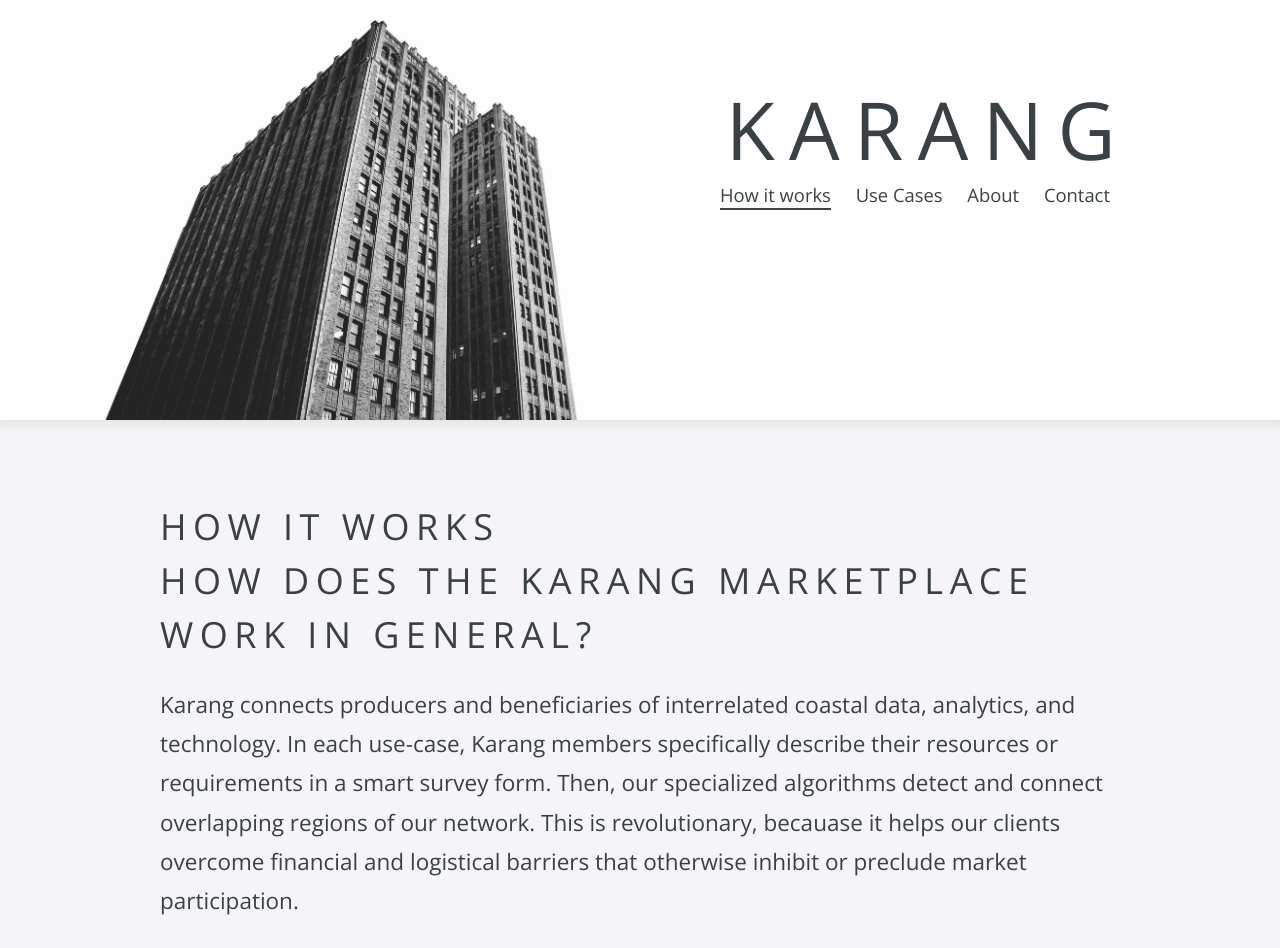
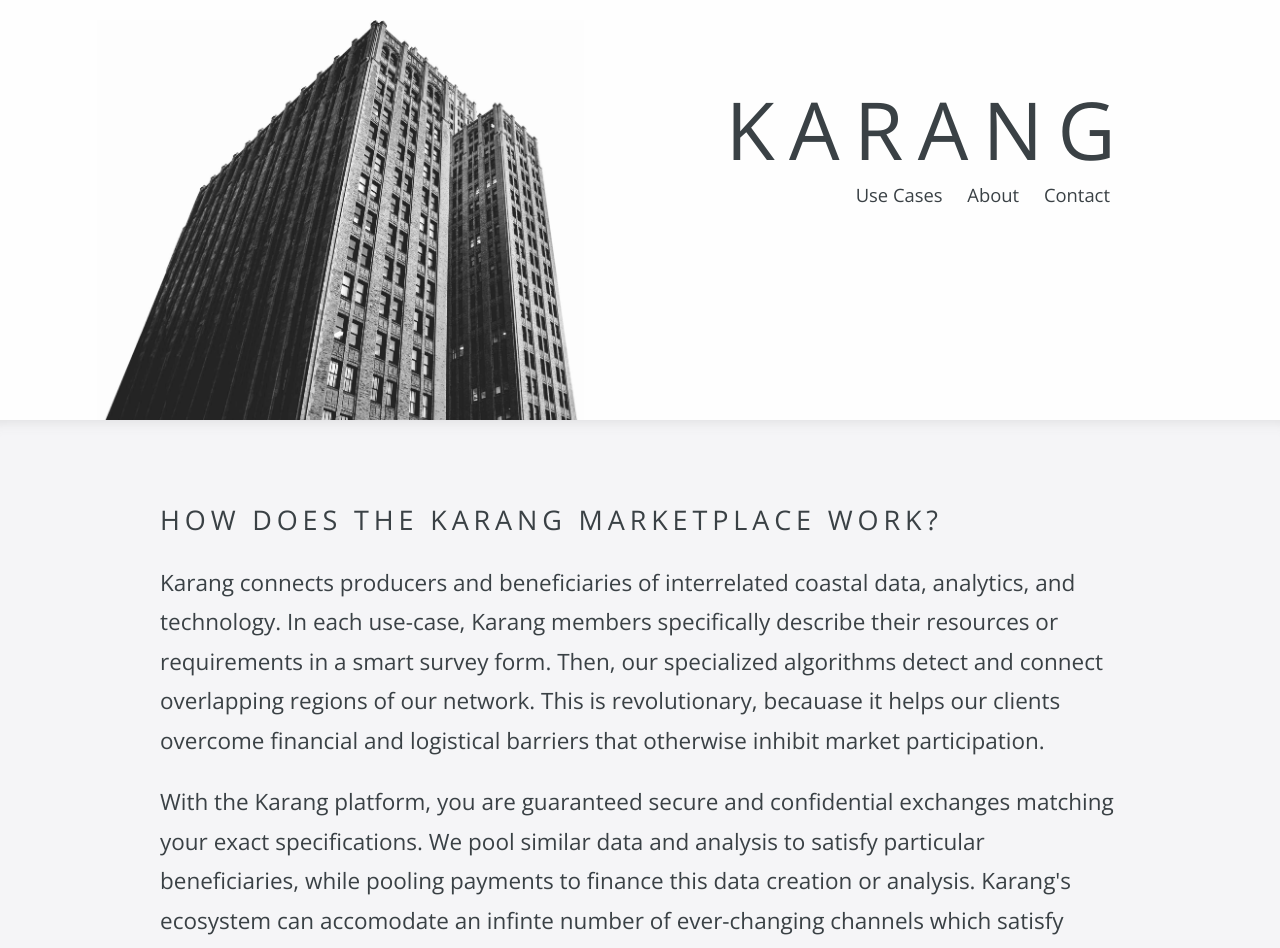
Before and after one commit to SSOATeam/website, a Jekyll site: the page built from how-it-works.html, in a window 1280 px wide and 1400 px high. Shown: the top 948 px of the window. Built offline with Jekyll 4.4.1, drawn with Linux system fonts in a browser that asks for light colours; some of the changed text lies outside the part shown.

Commit message:
Update header size and adjust copy slightly.

```diff
--- a/how-it-works.html
+++ b/how-it-works.html
@@ -1,5 +1,5 @@
 ---
-title: How it works
+title:
 call_to_action: Contact
 background_image_path:
 large_header: false
@@ -9,24 +9,24 @@ navigation_order: 1
 
 <div class="editable">
 
-	<h2>How does the Karang marketplace work in general?</h2>
+	<h3>How does the Karang marketplace work?</h3>
 
 	<p>
 		Karang connects producers and beneficiaries of interrelated coastal data, analytics, and technology.
 		In each use-case, Karang members specifically describe their resources or requirements in a smart
 		survey form. Then, our specialized algorithms detect and connect overlapping regions of our network.
 		This is revolutionary, becauase it helps our clients overcome financial and logistical barriers that
-		otherwise inhibit or preclude market participation.
+		otherwise inhibit market participation.
 	</p>
 
 	<p>
 		With the Karang platform, you are guaranteed secure and confidential exchanges matching your exact
 		specifications. We pool similar data and analysis to satisfy particular beneficiaries, while pooling
 		payments to finance this data creation or analysis. Karang's ecosystem can accomodate an infinte
-		number of ever-changing channels to satisfy any and every emergent need.
+		number of ever-changing channels which satisfy emergent needs.
 	</p>
 
-	<h3>So what does this mean for me as a client?</h3>
+	<h3>So, what does this mean for me as a client?</h3>
 
 	<center><a href="https://ibb.co/m92xwFq"><img src="https://i.ibb.co/0C6wSVM/Karang-howitworks.png" alt="Karang-howitworks" border="0"></a>)</center>
 
```
